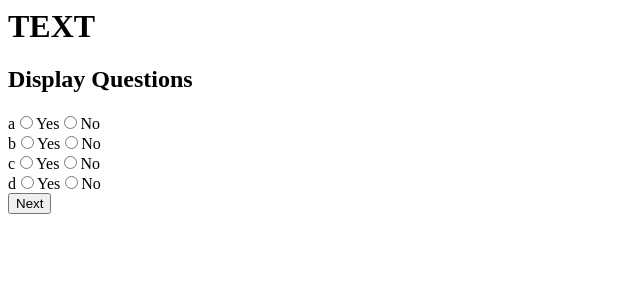
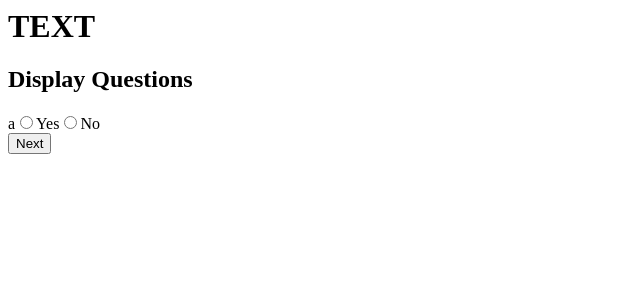
Before and after one commit to camerakendall/dependency_app, a React app: page / in a window 1280 px wide. Shown: the top 300 px of the page, without its empty margins (0-640 px from the left). Built offline with nearby package versions, Linux system fonts and the light colour scheme.

Commit message:
Next Button pushes next question

```diff
--- a/client/components/QuestionsDisplay.jsx
+++ b/client/components/QuestionsDisplay.jsx
@@ -7,19 +7,20 @@ import Question from './Question.jsx';
 
 const mapStateToProps = ({ applicationState }) => ({
     questions: applicationState.questions,
-    answers: applicationState.answers
+    answers: applicationState.answers,
+    index: applicationState.index
 
 });
 
 const mapDispatchToProps = dispatch => bindActionCreators(actions, dispatch);
 
-const questionMaker = (question, index) => (
-    <Question
-        question = {question}
-        key={index}
-        index={index}
-    />
-);
+// const questionMaker = (question, index) => (
+//     <Question
+//         question = {question}
+//         key={index}
+//         index={index}
+//     />
+// );
 
 // console.log(props.questions);
 
@@ -27,7 +28,14 @@ const QuestionsDisplay = props => (
     <div className="questionField">
         {/* <h2>{props.questions}</h2> */}
         <h2> Display Questions </h2>
-        {props.questions.map((question, index) => questionMaker(question, index, props))}
+        {
+            props.index < props.questions.length &&
+            <Question
+                question = {props.questions[props.index]}
+                key={props.index}
+                index={props.index}
+            />
+        }
     </div>
 );
 
--- a/client/reducers/allReducers.js
+++ b/client/reducers/allReducers.js
@@ -4,6 +4,7 @@
 import * as types from '../constants/actionTypes';
 
 const initialState = {
+    index: 0,
     questions: ['a', 'b', 'c', 'd'],
     answers: [
          'Webpack', 'Node', 'Express', 'Nodemon', 'Request', 'Body-Parser', 'node-postgres', 'Mongo', 'Mongoose', 'Babel', 'React', 'CSS', 'Redux',
@@ -12,13 +13,13 @@ const initialState = {
 
 const allReducers = (state = initialState, action) => {
     let questions = state.questions.slice()
+    // state = Object.assign({}, state);
     switch (action.type) {
         case types.NEXT_BUTTON: //return something
-            questions.push('Dillon');
-            console.log(questions);
+            console.log(state.index);
             return {
                 ...state,
-                questions
+                index: state.index + 1
             }
         case types.SUBMIT_BUTTON: //return something
             return {
```
